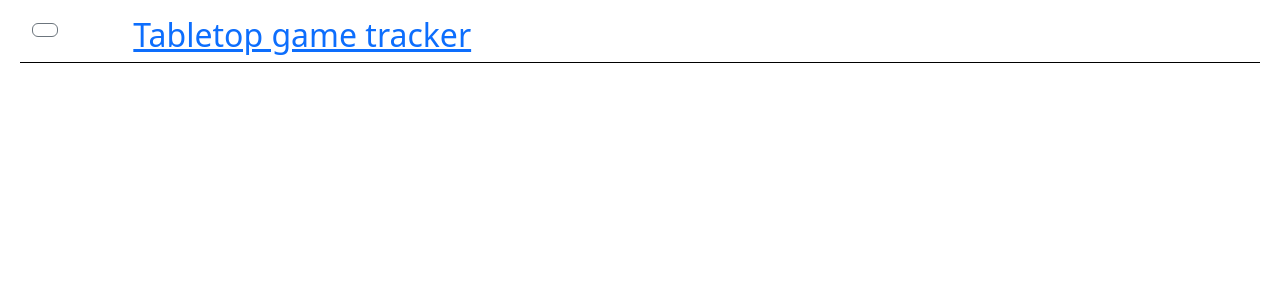
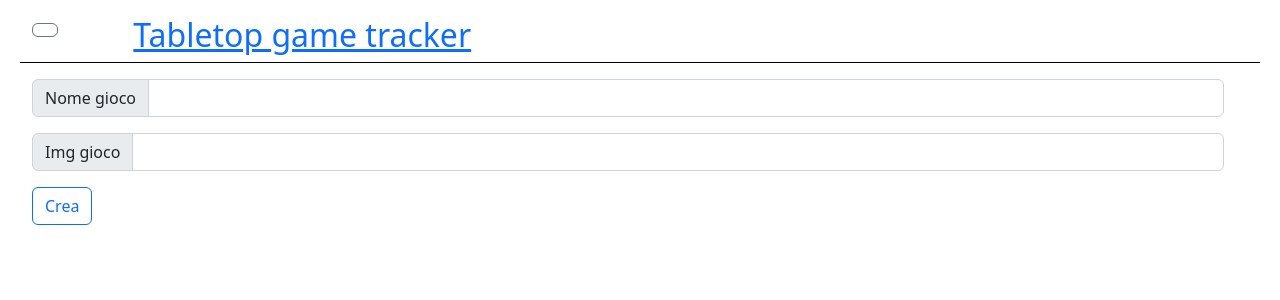
Before and after one commit to Sblash/tabletopgametracker-client-vue, a Vue app in the folder app/: page /group/1/create-game in a window 1280 px wide. Shown: the top 300 px of the page. Built offline with nearby package versions, Linux system fonts and the light colour scheme; no server answers; the HTML template or start-up script is replaced by a standard one; what axios-auth-refresh would draw is missing.

Commit message:
add game creation

```diff
--- a/app/src/components/Group.vue
+++ b/app/src/components/Group.vue
@@ -18,7 +18,7 @@ export default defineComponent({
   },
   methods: {
     goToGroup(slug: string) {
-      this.$router.push("/group/details/" + slug);
+      this.$router.push("/group/" + slug + "/games");
     }
   }
 });
--- a/app/src/router/index.ts
+++ b/app/src/router/index.ts
@@ -3,6 +3,7 @@ import Home from '../views/Home.vue';
 import Groups from '../views/Group/Groups.vue';
 import Group from '../views/Group/Group.vue';
 import CreateGroup from '../views/Group/CreateGroup.vue';
+import CreateGame from '../views/Game/CreateGame.vue';
 
 const routes = [
     {
@@ -16,14 +17,19 @@ const routes = [
         component: Groups
     },
     {
-        path: "/group/details/:slug",
-        name: "details-group",
+        path: '/group/create',
+        name: "create-group",
+        component: CreateGroup
+    },
+    {
+        path: "/group/:slug/games",
+        name: "group-games",
         component: Group
     },
     {
-        path: '/group/create',
-        name: "create-group",
-        component: CreateGroup
+        path: '/group/:slug/create-game',
+        name: "create-game",
+        component: CreateGame
     }
 ]
 
--- /dev/null
+++ b/app/src/views/Game/CreateGame.vue
@@ -0,0 +1,88 @@
+<template>
+    <div class="row">
+      <div class="row">
+        <div class="col-md-12">
+          <div class="input-group mb-3">
+            <span class="input-group-text" id="inputGroup-sizing-default">Nome gioco</span>
+            <input v-model="game.name" type="text" class="form-control" aria-label="Sizing example input" aria-describedby="inputGroup-sizing-default">
+          </div>
+          <div class="input-group mb-3">
+            <span class="input-group-text" id="inputGroup-sizing-default">Img gioco</span>
+            <input v-model="game.profile_pic" type="text" class="form-control" aria-label="Sizing example input" aria-describedby="inputGroup-sizing-default">
+          </div>
+        </div>
+      </div>
+      <div class="row">
+        <div class="col-md-12">
+          <button type="button" class="btn btn-outline-primary" @click="createGame()"><i class="bi bi-save"></i> Crea</button>
+        </div>
+      </div>
+
+      <b-modal v-model="showModal" :header-bg-variant="headerBgVariant" title="Info" ok-only ok-title="Chiudi" centered @ok="onHidden">
+        <p>{{ message }}</p>
+      </b-modal>
+    </div>
+</template>
+
+<script lang="ts">
+import { defineComponent } from 'vue';
+import axios from 'axios';
+import { BModal } from 'bootstrap-vue-3';
+
+export default defineComponent({
+  // eslint-disable-next-line vue/multi-word-component-names
+  name: 'CreateGame',
+  data() {
+    return {
+      game: {
+        name: "",
+        profile_pic: "",
+        group_slug: ""
+      },
+      message: "",
+      headerBgVariant: "success",
+      showModal: false
+    }
+  },
+  components: {
+    BModal
+  },
+  methods: {
+    createGame() {
+      axios
+        .post("games/create", this.game)
+        .then((response) => {
+          if (response.data.success) {
+            this.message = "Gioco creato con successo.";
+          } else {
+            this.message = "Errore durante la creazione del gioco.";
+          }
+          this.showModal = true;
+        })
+        .catch((error) => {
+          console.log("ERROR_game", error);
+          this.message = "Errore durante la creazione del gioco. " + JSON.stringify(error);
+          this.headerBgVariant = "warning";
+          this.showModal = true;
+        });
+    },
+    onHidden() {
+      this.$router.back();
+    }
+  },
+  watch: {
+    '$route'(currentRoute) {
+      this.game.group_slug = currentRoute.params.slug;
+    }
+  },
+  created() {
+    this.game.group_slug = String(this.$route.params.slug);
+  }
+});
+</script>
+
+<style scoped>
+.modal-title {
+  color: white !important;
+}
+</style>
--- a/app/src/views/Group/Group.vue
+++ b/app/src/views/Group/Group.vue
@@ -1,6 +1,7 @@
 <template>
     <div class="row">
       <div class="col-md-12">
+        <Adder :path="pathCreate()" :text="text_create"/>
         <Game :game="game" v-for="game in games" :key="game" />
       </div>
     </div>
@@ -9,7 +10,8 @@
 <script lang="ts">
 import { defineComponent } from 'vue';
 import axios from 'axios';
-import Game from '../../components/Game.vue'
+import Game from '../../components/Game.vue';
+import Adder from '../../components/Adder.vue';
 
 export default defineComponent({
   // eslint-disable-next-line vue/multi-word-component-names
@@ -17,13 +19,18 @@ export default defineComponent({
   data() {
     return {
         games: [],
-        group_slug: ""
+        group_slug: "",
+        text_create: "Crea gioco"
     }
   },
   components: {
-    Game
+    Game,
+    Adder
   },
   methods: {
+    pathCreate() {
+      return "/group/" + this.group_slug + "/create-game";
+    },
     getGames(group_slug: string) {
         axios
             .get("games/" + group_slug)
```
